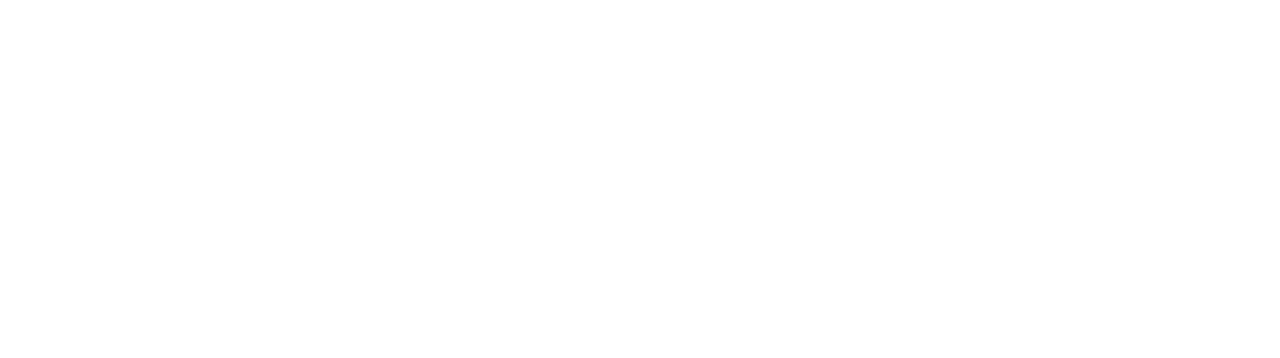
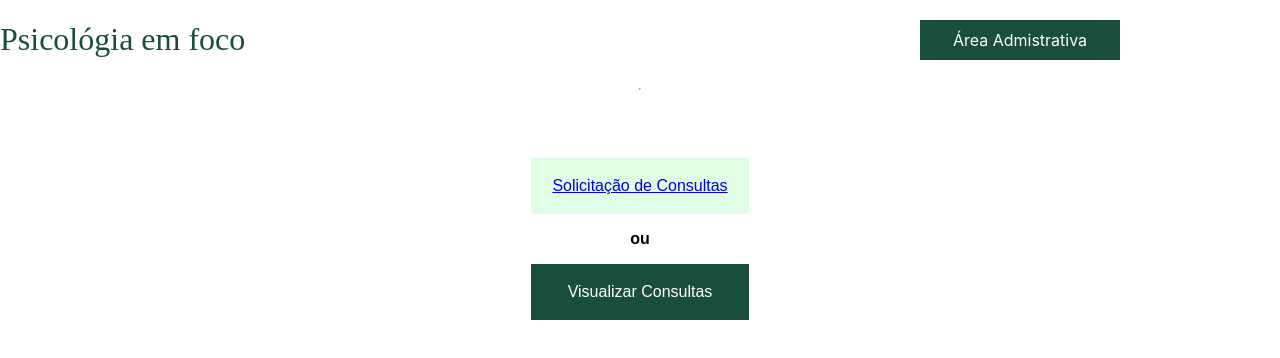
Before and after one commit to IsabellaAlvesCosta/pre-tcc, a React app in the folder site/: page /menuadm in a window 1280 px wide. Before the commit this address had no page. Built offline with nearby package versions, Linux system fonts and the light colour scheme.

Commit message:
aaaaaaaaaaaaaaaaaaaaaaaa

```diff
--- a/site/package.json
+++ b/site/package.json
@@ -7,6 +7,7 @@
     "@testing-library/react": "^13.3.0",
     "@testing-library/user-event": "^13.5.0",
     "axios": "^0.27.2",
+    "loading-progress-bar": "^2.0.4",
     "react": "^18.2.0",
     "react-dom": "^18.2.0",
     "react-router-dom": "^6.3.0",
--- /dev/null
+++ b/site/src/api/usuarioApi.js
@@ -0,0 +1,14 @@
+import axios from 'axios'
+const api = axios.create({
+    baseURL: 'http://localhost:5000'
+})
+
+
+export async function login (email, senha) {
+    const r = await api.post('/funcionario/login',{
+        email:email,
+        senha:senha
+        } );
+
+    return r.data;
+}
--- a/site/src/pages/adm/index.js
+++ b/site/src/pages/adm/index.js
@@ -1,25 +1,32 @@
-import { useState } from 'react'
+import { useState, useRef } from 'react'
 import './index.scss'
-import axios from 'axios'
-import { useNavigate } from 'react-router-dom';
+import { login } from '../../api/usuarioApi'
+import { Link, useNavigate } from 'react-router-dom';
+
 
 
 export default function Index() {
     const[email, setEmail] = useState('');
     const[senha, setSenha] = useState('');
     const[erro, setErro] = useState('');
+    const[carregando, setCarregando] = useState(false);
 
     const navigate = useNavigate();
+    const ref = useRef();
 
     async function entrarClick (){
+        ref.current.continuousStart();
+        setCarregando(true);
         try{
-            const r = await axios.post('http://localhost:5000/funcionario/login',{
-                 email:email,
-                 senha:senha
-                 } );
-                  navigate('/');
+            const r = await login(email,senha);
+                  setTimeout(( ) =>{
+                     navigate('./menuadm');
+                  }, 3000);
+
 
         }catch(err){
+            ref.current.complete();
+            setCarregando(false);
             if(err.response.status==401){
                 setErro(err.response.data.erro);
             }
@@ -29,6 +36,7 @@ export default function Index() {
 
     return (
         <main class="page-container">
+
 
         <header class="cabeçalho">
             <img src="../../assets/images/Captura de Tela (5).png" alt="" class="doutor"/>
@@ -51,7 +59,10 @@ export default function Index() {
                         <input type= 'password'  placehouder ='***' class="caixa" value={senha} onChange={e => setSenha(e.target.value)}/>
                     </div>
                     <br/>
-                    <button class="bold " onClick={entrarClick}>CONTINUAR</button>
+                    <button class="bold " onClick={entrarClick} disabled={carregando}> <Link to ='./menuadm'>CONTINUAR</Link></button>
+
+
+
                     <div>
                         {erro}
                     </div>
--- a/site/src/pages/home/index.js
+++ b/site/src/pages/home/index.js
@@ -36,7 +36,10 @@ export default function index() {
                         <p className='subtext2'>Estefânia, 26 anos</p>
                     </div>
                 </div>
-                <a className='f1-button'><p className='f1-b-text'>Agende sua consulta</p></a>
+                <a  class='f1-button' href="">
+                   <Link  to ='./ususolicita' className='f1-b-text' >  Agende sua consulta </Link>
+                    </a>
+
             </div>
 
         {/*faixa02 */}
--- a/site/src/pages/home/index.scss
+++ b/site/src/pages/home/index.scss
@@ -161,7 +161,7 @@
     }
     .f2-title{
         font-family: 'Crimson Pro';
-        padding:3vh 0vh 9vh 2vh;
+        padding:3vh 0vh 6vh 2vh;
         white-space: nowrap;
     }
     .f2-text{
@@ -174,7 +174,7 @@
         align-items:flex-start;
         background-color: #E0FEE3;
         padding:2vh;
-        width: 45vh;
+        width: 40vh;
         height: 70vh;
 
         border-style: solid;
@@ -189,7 +189,7 @@
         border-color: #1A4E3C;
         border-radius: 2em;
         background-color: #1A4E3C;
-        width: 45vh;
+        width: 40vh;
         height: 70vh;
     }
     .f2-cont3{
@@ -197,7 +197,7 @@
         flex-direction: column;
         align-items:flex-start;
         background-color: #E0FEE3;
-        width: 45vh;
+        width: 40vh;
         height: 70vh;
 
         border-style: solid;
--- a/site/src/pages/menuadm/index.js
+++ b/site/src/pages/menuadm/index.js
@@ -0,0 +1,31 @@
+import './index.scss';
+import { Link } from 'react-router-dom';
+
+export default function index() {
+    return (
+    <main class="page-container">
+
+        <header class="cabeçalho">
+
+                <h1 class="font2">Psicológia em foco</h1>
+            <a  class="botton" href="">Área Admistrativa</a>
+        </header>
+            <hr/>
+            <br/>
+            <br/>
+            <br/>
+
+                <div class="flex">
+                    <a class="button" href="">
+                        <Link to= './solicitacoes'>Solicitação de Consultas </Link>
+                     </a>
+                        <p class="ou">ou</p>
+                    <a class="boton "href="">Visualizar Consultas</a>
+                </div>
+
+
+
+    </main>
+
+    )
+}
--- a/site/src/pages/menuadm/index.scss
+++ b/site/src/pages/menuadm/index.scss
@@ -0,0 +1,69 @@
+.page-container{
+    display: flex;
+    flex-direction: column;
+}
+
+.cabeçalho{
+    display: flex;
+    flex-direction: row;
+    align-items: center;
+    justify-content: space-between;
+    margin-right: 10em;
+}
+
+.doutor{
+    width: 16em;
+}
+
+.font2{
+    font-family: 'Jomolhari', serif;
+    font-weight: 400;
+    color: #1A4E3C;
+}
+
+.botton{
+    text-decoration: none;
+    border: 1px solid #1A4E3C;
+    text-align: center;
+    padding: 9px;
+    width: 180px;
+    background-color: #1A4E3C;
+    color: rgb(255, 255, 255);
+
+}
+
+.flex{
+    display: flex;
+    flex-direction: column;
+    align-items: center;
+
+}
+
+.button{
+    text-decoration: none;
+    border: 1px solid #E0FEE3;
+    text-align: center;
+    padding: 9px;
+    width: 180px;
+    background-color: #E0FEE3;
+    color: rgb(0, 0, 0);
+    font-family: 'Sansita', sans-serif;
+    padding: 18px;
+}
+
+.boton{
+    text-decoration: none;
+    border: 1px solid #1A4E3C;
+    text-align: center;
+    padding: 9px;
+    width: 180px;
+    background-color: #1A4E3C;
+    color: white;
+    padding: 18px;
+    font-family: 'Sansita', sans-serif;
+}
+
+.ou{
+    font-family: 'M PLUS Rounded 1c', sans-serif;
+    font-weight: bold;
+}
--- a/site/src/routes.js
+++ b/site/src/routes.js
@@ -2,6 +2,7 @@ import { BrowserRouter, Routes, Route } from 'react-router-dom'
 
 import Home from './pages/home'
 import Adm from './pages/adm'
+import MenuAdm from './pages/menuadm'
 
 export default function Index() {
     return (
@@ -9,6 +10,7 @@ export default function Index() {
             <Routes>
                 <Route path='/' element={<Home />} />
                 <Route path='/adm' element={<Adm/>} />
+                <Route path='/menuadm' element={<MenuAdm/>} />
 
             </Routes>
         </BrowserRouter>
```
Also changed, not shown: 1 other file.
